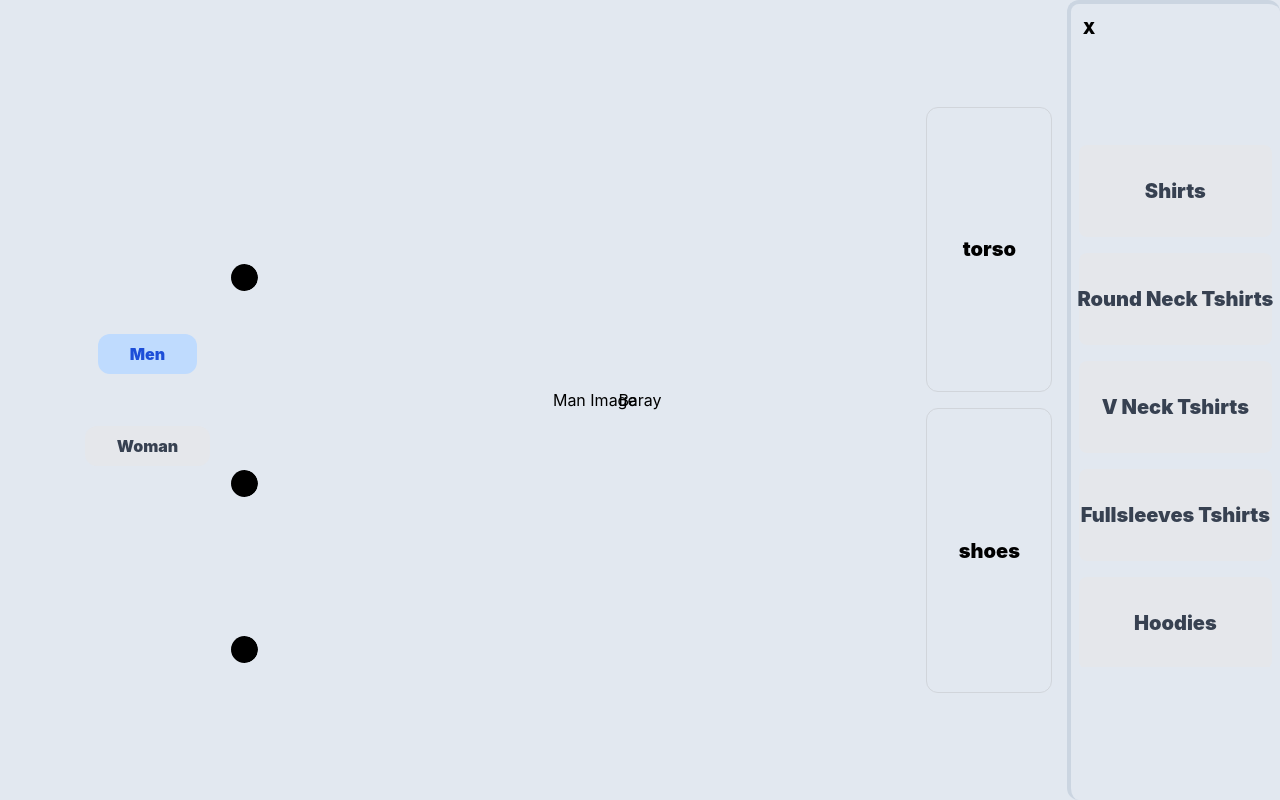
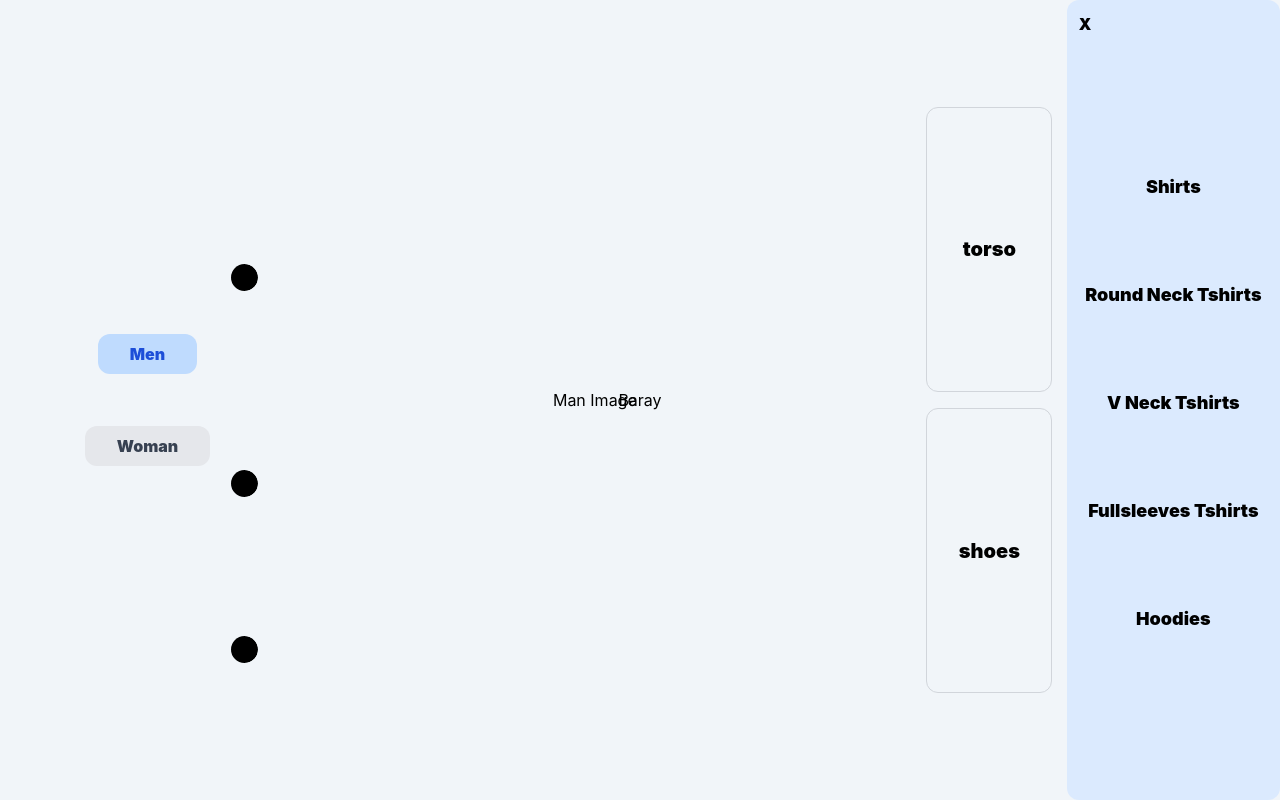
Before and after one commit to bhaveshmhadse/fashify, a Next.js app: page /design in a window 1280 px wide. Both pictures are taken after a click on the element "torso". Built offline with nearby package versions, Linux system fonts and the light colour scheme.

Commit message:
Refactored

```diff
--- a/components/Container.tsx
+++ b/components/Container.tsx
@@ -65,8 +65,10 @@ const Container = ({}) => {
   const alertSomething = object => alert(JSON.stringify(object, null, 4));
 
   return (
-    <div className='w-full h-auto lg:h-full flex flex-col items-center justify-center m-0 bg-slate-200 relative'>
-      <button onClick={() => alertSomething({ outfitColour, userSelection })} className="fixed">Baray</button>
+    <div className='w-full h-auto lg:h-full flex flex-col items-center justify-center m-0 bg-slate-100 relative'>
+      <button onClick={() => alertSomething({ outfitColour, userSelection })} className='fixed'>
+        Baray
+      </button>
       <div className='w-full h-full lg:py-12 lg:items-center lg:justify-center lg:flex' style={{ width: "100vw", height: "100vh", margin: "0" }}>
         <div className='h-full lg:flex lg:flex-row flex flex-col w-full lg:w-11/12 lg:items-center lg:justify-center lg:px-6'>
           <div className='h-1/6 lg:hidden items-center justify-center flex font-black text-2xl uppercase'>Fashify</div>
@@ -103,7 +105,7 @@ const Container = ({}) => {
           </div>
 
           {showClothTypeSelection && (
-            <div className='flex fixed bottom-0 left-0 right-0 items-end lg:items-center justify-end h-1/6 p-0 rounded-t-xl lg:right-0 lg:top-0 lg:ml-auto  lg:bottom-0 lg:w-1/6 lg:h-full lg:rounded-r-xl rounded-xl border-t-4 lg:border-l-4 border-slate-300 bg-slate-200'>
+            <div className='flex fixed bottom-0 left-0 right-0 items-end lg:items-center justify-end h-1/6 p-0 rounded-t-xl lg:right-0 lg:top-0 lg:ml-auto  lg:bottom-0 lg:w-1/6 lg:h-full lg:rounded-r-xl rounded-xl border-t4 lg:border-l4 border-slate-300 bg-blue-100'>
               <button className='flex items-center justify-center absolute top-3 right-3 font-black text-black lg:left-3 lg:top-3 lg:justify-start' onClick={() => setShowClothTypeSelection(false)}>
                 X
               </button>
@@ -111,7 +113,7 @@ const Container = ({}) => {
                 {genderOutfits[userSelection.gender][currentSelectTedFashionPart].map(eachFashionPartDetailed => {
                   if (eachFashionPartDetailed == "items") return;
                   return (
-                    <div key={Math.random().toString()} onClick={() => handleDetailedClothesSelectionModal(currentSelectTedFashionPart, eachFashionPartDetailed)} className={`w-auto lg:py-8 lg:my-2 px-12 mx-1 h-3/4 rounded-lg items-center justify-center flex font-black text-xl lg:w-full lg:m-0 lg:p-0 item lg:h-full whitespace-nowrap hover:bg-orange-200 hover:border-orange-700 hover:text-orange-700 duration-300 ${userSelection[currentSelectTedFashionPart] == eachFashionPartDetailed ? " bg-orange-200 border-orange-700 text-orange-700 " : " bg-gray-200 border-gray-700 text-gray-700 "}`}>
+                    <div key={Math.random().toString()} onClick={() => handleDetailedClothesSelectionModal(currentSelectTedFashionPart, eachFashionPartDetailed)} className={`w-auto lg:py-8 lg:my-2 px-12 mx-1 h-3/4 rounded-lg items-center justify-center flex font-black hover:border-0 text-lg lg:w-full lg:m-0 lg:p-0 item lg:h-full whitespace-nowrap hover:bg-orange-200 hover:border-orange-700 hover:text-orange-700 duration-300 ${userSelection[currentSelectTedFashionPart] == eachFashionPartDetailed ? " bg-orange-200 border-orange-700 text-orange-700 " : " rounded-xl  border-gray-300 "}`}>
                       {eachFashionPartDetailed}
                     </div>
                   );
--- a/styles/globals.css
+++ b/styles/globals.css
@@ -14,6 +14,7 @@ a {
 * {
   box-sizing: border-box;
   margin: 0;
+  color: black;
   /* overflow-x: hidden; */
 }
 
```
